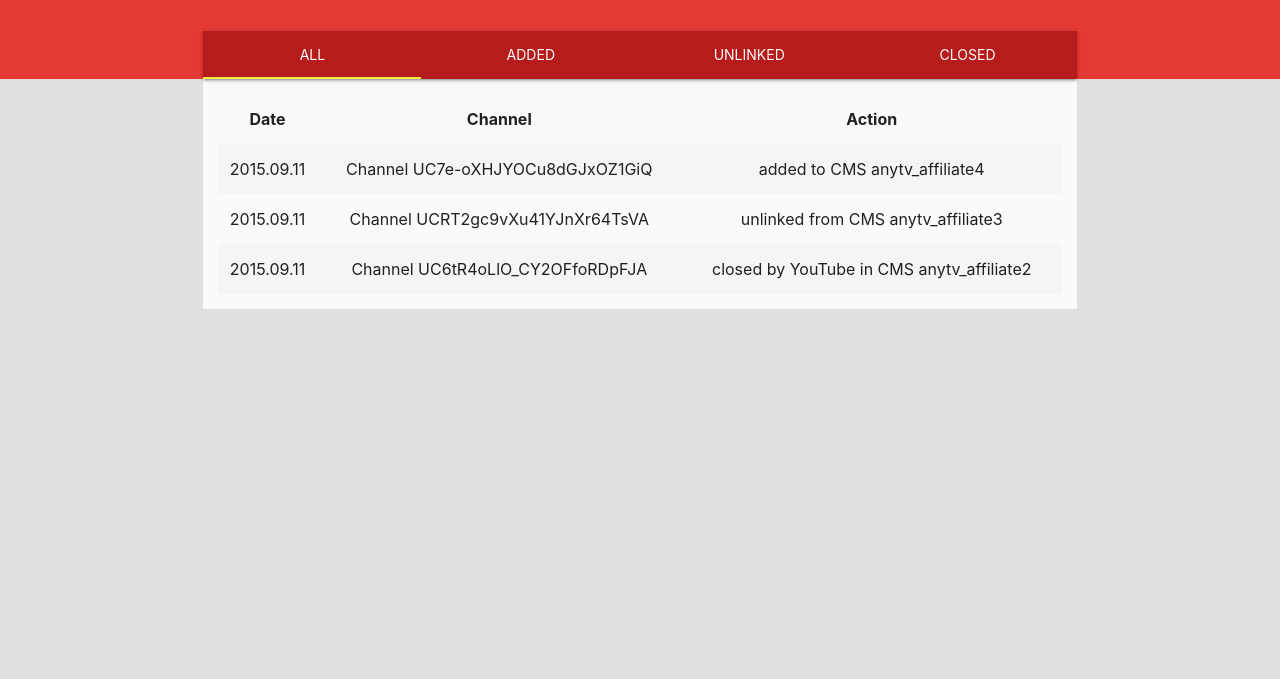
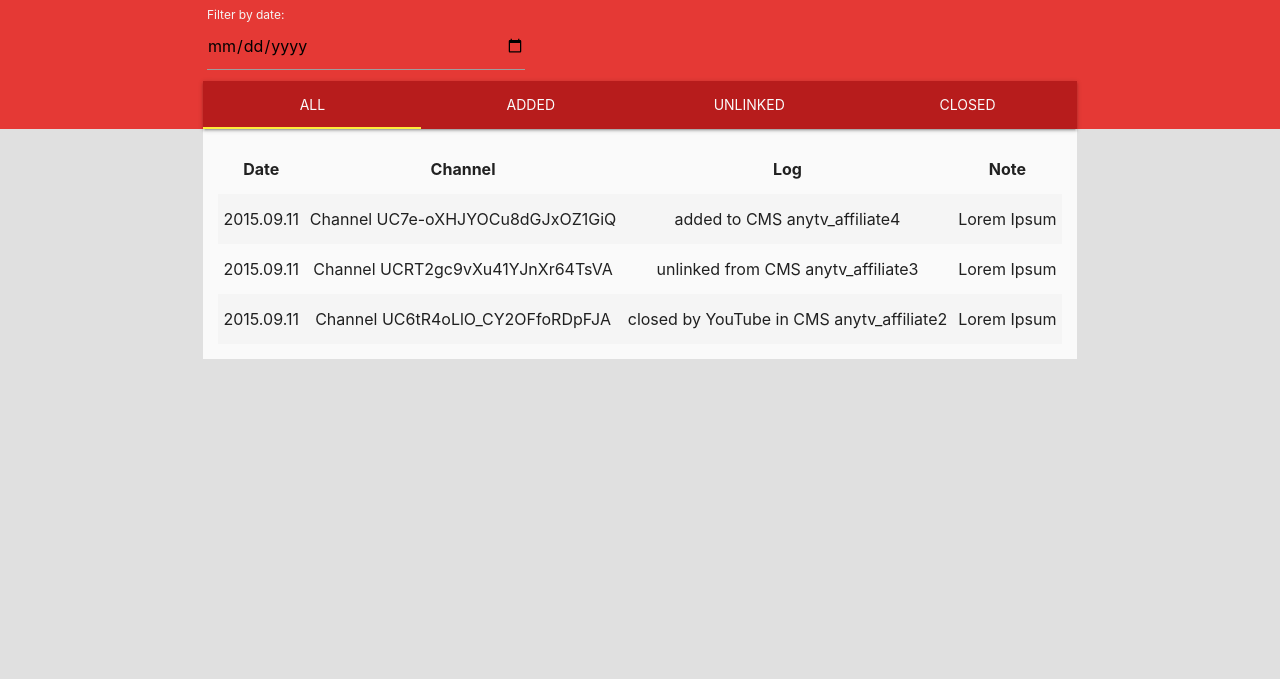
Before and after one commit to luigijohnc/log-page, a plain HTML site: page index.html in a window 1280 px wide. Shown: the part 121-800 px from the top of the page. Drawn offline with nearby package versions, Linux system fonts and the light colour scheme.

Commit message:
Added Date filter

```diff
--- a/css/style.css
+++ b/css/style.css
@@ -1,5 +1,5 @@
 .header-section {
-    height: 200px;
+    height: 250px;
 }
 
 .text-header {
@@ -33,3 +33,17 @@
 .tabs.logs .indicator {
 	background-color: #ffeb3b;
 }
+
+.filter-date {
+	margin-top: 15px;
+	padding-left: 15px;
+}
+
+.filter-date label {
+	color: #f5f5f5;
+}
+
+.filter-date input[type=text] {
+	color: #eee;
+	border-bottom: 1px solid #f5f5f5;
+}
--- a/index.html
+++ b/index.html
@@ -18,6 +18,10 @@
                 <div class="row">
                     <div class="text-header left">
                         <div class="page-title grey-text text-lighten-5">CMS Log Page</div>
+                        <div class="filter-date">
+                            <label>Filter by date:</label>
+                            <input type="date" class="datepicker">
+                        </div>
                     </div>
                 </div>
             </div>
@@ -40,7 +44,8 @@
                                 <tr>
                                     <th data-field="date">Date</th>
                                     <th data-field="channel">Channel</th>
-                                    <th data-field="action">Action</th>
+                                    <th data-field="log">Log</th>
+                                    <th data-field="note">Note</th>
                                 </tr>
                             </thead>
                             <tbody>
@@ -48,21 +53,25 @@
                                     <td>2015.09.11</td>
                                     <td>Channel UC7e-oXHJYOCu8dGJxOZ1GiQ</td>
                                     <td>added to CMS anytv_affiliate4</td>
+                                    <td>Lorem Ipsum</td>
                                 </tr>
                                 <tr>
                                     <td>2015.09.11</td>
                                     <td>Channel UCRT2gc9vXu41YJnXr64TsVA</td>
                                     <td>unlinked from CMS anytv_affiliate3</td>
+                                    <td>Lorem Ipsum</td>
                                 </tr>
                                 <tr>
                                     <td>2015.09.11</td>
                                     <td>Channel UC6tR4oLlO_CY2OFfoRDpFJA</td>
                                     <td>closed by YouTube in CMS anytv_affiliate2</td>
+                                    <td>Lorem Ipsum</td>
                                 </tr>
                             </tbody>
                         </table>
                     </div>
                 </div>
+
                 <div id="added" class="col s12">
                     <!-- Show added contents here -->
                     <div class="grey lighten-3 contents-table">
@@ -71,7 +80,8 @@
                                 <tr>
                                     <th data-field="date">Date</th>
                                     <th data-field="channel">Channel</th>
-                                    <th data-field="action">Action</th>
+                                    <th data-field="log">Log</th>
+                                    <th data-field="note">Note</th>
                                 </tr>
                             </thead>
                             <tbody>
@@ -79,6 +89,7 @@
                                     <td>2015.09.11</td>
                                     <td>Channel UC7e-oXHJYOCu8dGJxOZ1GiQ</td>
                                     <td>added to CMS anytv_affiliate4</td>
+                                    <td>Lorem Ipsum</td>
                                 </tr>
                             </tbody>
                         </table>
@@ -92,7 +103,8 @@
                                 <tr>
                                     <th data-field="date">Date</th>
                                     <th data-field="channel">Channel</th>
-                                    <th data-field="action">Action</th>
+                                    <th data-field="log">Log</th>
+                                    <th data-field="note">Note</th>
                                 </tr>
                             </thead>
                             <tbody>
@@ -100,6 +112,7 @@
                                     <td>2015.09.11</td>
                                     <td>Channel UCRT2gc9vXu41YJnXr64TsVA</td>
                                     <td>unlinked from CMS anytv_affiliate3</td>
+                                    <td>Lorem Ipsum</td>
                                 </tr>
                             </tbody>
                         </table>
@@ -113,7 +126,8 @@
                                 <tr>
                                     <th data-field="date">Date</th>
                                     <th data-field="channel">Channel</th>
-                                    <th data-field="action">Action</th>
+                                    <th data-field="log">Log</th>
+                                    <th data-field="note">Note</th>
                                 </tr>
                             </thead>
                             <tbody>
@@ -121,6 +135,7 @@
                                     <td>2015.09.11</td>
                                     <td>Channel UC6tR4oLlO_CY2OFfoRDpFJA</td>
                                     <td>closed by YouTube in CMS anytv_affiliate2</td>
+                                    <td>Lorem Ipsum</td>
                                 </tr>
                             </tbody>
                         </table>
--- a/js/init.js
+++ b/js/init.js
@@ -1,7 +1,12 @@
-(function($){
-  $(function(){
+(function($) {
+    $(function() {
 
-    $('ul.tabs').tabs();
+        $('ul.tabs').tabs();
 
-  }); // end of document ready
+        $('.datepicker').pickadate({
+            selectMonths: true, // Creates a dropdown to control month
+            selectYears: 15 // Creates a dropdown of 15 years to control year
+        });
+
+    }); // end of document ready
 })(jQuery); // end of jQuery name space
```
